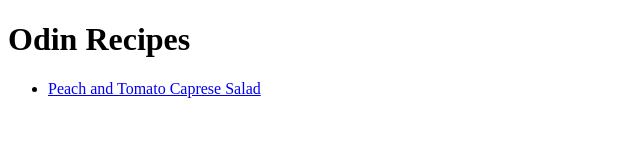
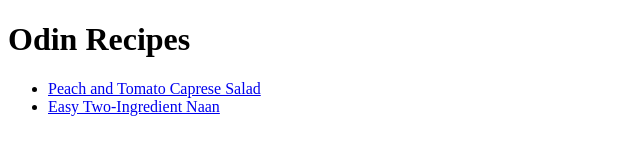
Before and after one commit to mafaldinha3/odin-recipes, a plain HTML site: page index.html in a window 1280 px wide. Shown: the whole page, without its empty margins (0-640 px from the left). Drawn offline with Linux system fonts and the light colour scheme.

Commit message:
Add naan recipe link

```diff
--- a/index.html
+++ b/index.html
@@ -8,6 +8,7 @@
     <h1>Odin Recipes</h1>
     <ul>
         <li><a href="recipes/peach-caprese.html">Peach and Tomato Caprese Salad</a></li>
+        <li><a href="recipes/naan.html">Easy Two-Ingredient Naan</a></li>
     </ul>
 </body>
 </html>
```
